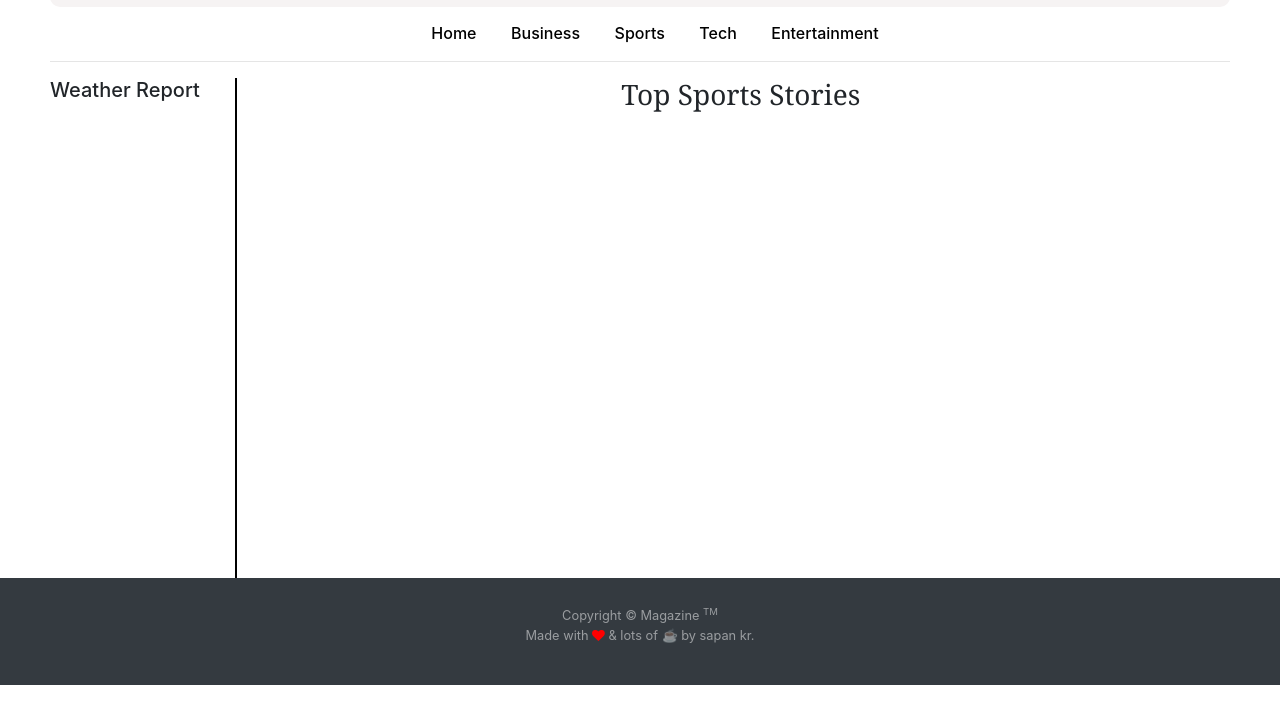
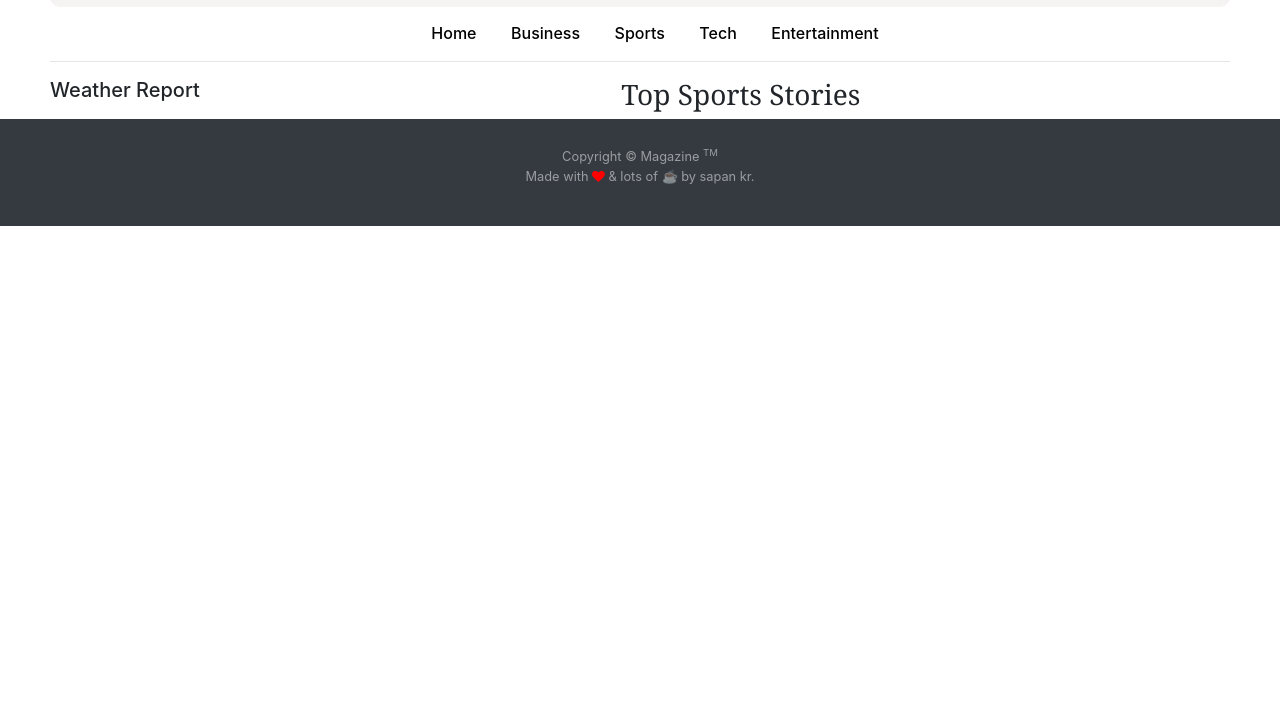
Before and after one commit to SapanKr800/news, a plain HTML site: page sports.html in a window 1280 px wide. Shown: the part 65-788 px from the top of the page. Drawn offline with nearby package versions, Linux system fonts and the light colour scheme; no server answers.

Commit message:
Update sports.html

```diff
--- a/sports.html
+++ b/sports.html
@@ -60,7 +60,7 @@
     <section class="main-content">
 
       <div class="main row">
-        <div class="first col-md-2" style="border-right: 2px solid black;height: 500px;">
+        <div class="first col-md-2" >
           <h5>Weather Report</h5>
         </div>
         <div class="col-md-10 col-sm-12 second">
```
